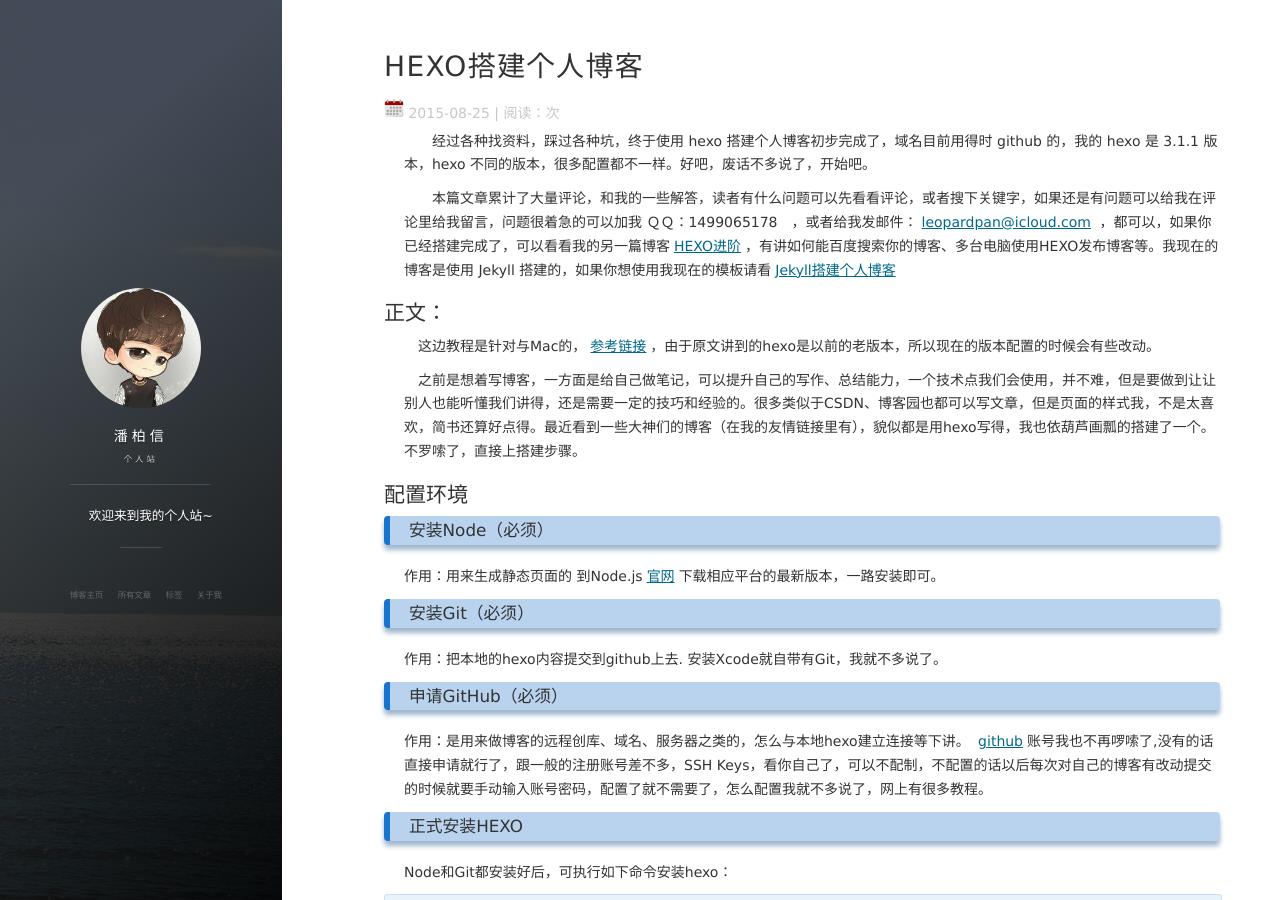
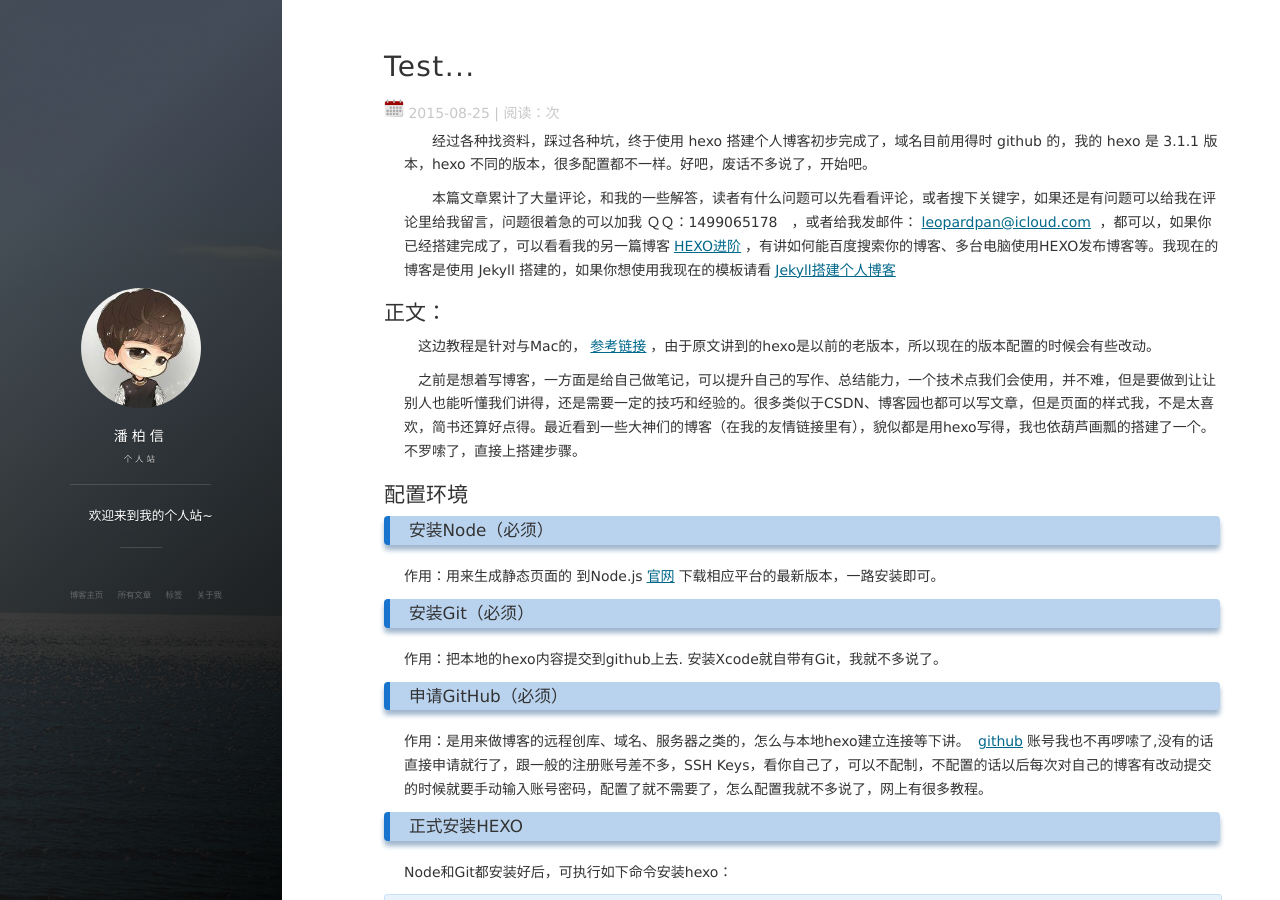
Before and after one commit to wwgleam/wwgleam.github.io, a Jekyll site: the page built from _posts/2015-08-25-Test.....md, in a window 1280 px wide and 900 px high. Built offline with Jekyll 4.4.1, drawn with Linux system fonts in a browser that asks for light colours; nearby versions of some CDN libraries; comment, search, counter and statistics services are not loaded.

Commit message:
Update 2015-08-25-Test.....md

```diff
--- a/_posts/2015-08-25-Test.....md
+++ b/_posts/2015-08-25-Test.....md
@@ -1,6 +1,6 @@
 ---
 layout: post
-title: "HEXO搭建个人博客"
+title: "Test..."
 date: 2015-08-25
 description: "HEXO配置，HEXO+Github，搭建自己的博客"
 tag: 博客
```
